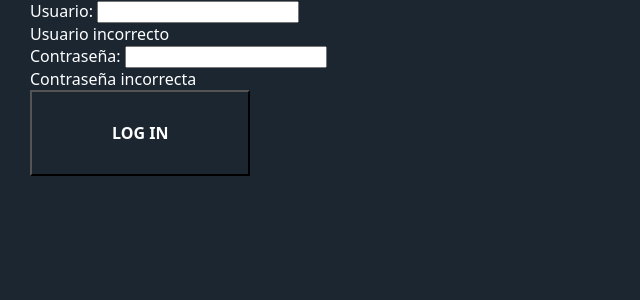
After one commit to RubenBenavidess/CMU, a PHP site: page /html/login.html in a window 1280 px wide. The commit adds this page. Shown: the top 300 px of the page, without its empty margins (0-640 px from the left). Run offline with PHP 8.4, Linux system fonts and the light colour scheme.

Commit message:
CMU V0.0.2
Division of stylesheets for reutilization

```diff
--- /dev/null
+++ b/css/general_styles.css
@@ -0,0 +1,17 @@
+@charset "utf-8";
+/* CSS Document */
+
+*{
+    margin: 0;
+    padding: 0;
+    box-sizing: border-box;
+	font-family: ui-sans-serif, system-ui, -apple-system, BlinkMacSystemFont,
+    Segoe UI, Roboto, Helvetica Neue, Arial, Noto Sans, sans-serif,
+    Apple Color Emoji, Segoe UI Emoji, Segoe UI Symbol, Noto Color Emoji;
+}
+
+body{
+    background-color: rgb(27, 38, 49);
+    margin: 0 30px;
+    color: white;
+}
--- /dev/null
+++ b/css/login_styles.css
@@ -0,0 +1,103 @@
+@charset "utf-8";
+/* CSS Document */
+
+/*BOTON LOGIN Y REGISTRO snippet from eluda recovered from: https://app.ui-snippets.com/buttons/3d-button-2 */
+.btn-54,
+.btn-54 *,
+.btn-54 :after,
+.btn-54 :before,
+.btn-54:aFF9340
+.btn-54:before {
+  border: 0 solid;
+  box-sizing: border-box;
+}
+.btn-54 {
+  -webkit-tap-highlight-color:
+transparent;
+  -webkit-appearance: button;
+  background-color:
+#000;
+  background-image: none;
+  color:
+#fff;
+  cursor: pointer;
+  font-family: ui-sans-serif, system-ui, -apple-system, BlinkMacSystemFont,
+    Segoe UI, Roboto, Helvetica Neue, Arial, Noto Sans, sans-serif,
+    Apple Color Emoji, Segoe UI Emoji, Segoe UI Symbol, Noto Color Emoji;
+  font-size: 100%;
+  line-height: 1.5;
+  margin: 0;
+  -webkit-mask-image: -webkit-radial-gradient(#000, #fff);
+  padding: 0;
+}
+.btn-54:disabled {
+  cursor: default;
+}
+.btn-54:-moz-focusring {
+  outline: auto;
+}
+.btn-54 svg {
+  display: block;
+  vertical-align: middle;
+}
+.btn-54 [hidden] {
+  display: none;
+}
+.btn-54 {
+  box-sizing: border-box;
+  display: block;
+  font-weight: 900;
+  padding: 1.8rem 5rem;
+  position: relative;
+  text-transform: uppercase;
+  background: none;
+}
+.btn-54 .content,
+.btn-54 .depth,
+.btn-54 .shadow {
+  transition: transform 0.2s;
+}
+.btn-54 .content {
+  background:
+#fff;
+  color:
+#000;
+  display: grid;
+  height: 84%;
+  left: 0;
+  place-items: center;
+  position: absolute;
+  top: 0;
+  width: 100%;
+}
+.btn-54 .depth {
+  background:
+#ccc;
+  height: 10%;
+  top: 84%;
+}
+.btn-54 .depth,
+.btn-54 .shadow {
+  display: block;
+  left: 0;
+  position: absolute;
+  width: 100%;
+}
+.btn-54 .shadow {
+  background:
+#777;
+  height: 6%;
+  top: 94%;
+}
+.btn-54:hover .content {
+  transform: translateY(4%);
+}
+.btn-54:hover .shadow {
+  transform: translateY(-20%);
+}
+.btn-54:active .content {
+  transform: translateY(8%);
+}
+.btn-54:active .shadow {
+  transform: translateY(-30%);
+}
--- /dev/null
+++ b/css/navbar_styles.css
@@ -0,0 +1,166 @@
+@charset "utf-8";
+/* CSS Document */
+
+nav a{
+    text-decoration: none;
+	color: inherit;
+}
+
+nav{
+    display: flex;
+    flex-direction: row;
+    margin: 10px 0;
+    padding: 20px;
+}
+
+#header-nav{
+    border-bottom: 3px solid rgb(214, 219, 223);
+}
+
+ul{
+    list-style: none;
+}
+
+
+#nav-left-ul{
+    display: flex;
+    flex-direction: row;
+    justify-content: left;
+    height: 100%;
+    align-items: center;
+}
+
+#nav-right-ul{
+    display: flex;
+    flex-direction: row;
+    justify-content: right;
+    height: 100%;
+    align-items: center;
+}
+
+.nav-left-item, .nav-right-item{
+    margin: 0 10px;
+    font-family: ui-sans-serif, system-ui, -apple-system, BlinkMacSystemFont,
+    Segoe UI, Roboto, Helvetica Neue, Arial, Noto Sans, sans-serif,
+    Apple Color Emoji, Segoe UI Emoji, Segoe UI Symbol, Noto Color Emoji;
+    font-weight: 900;
+}
+
+/* Snippet modified from: eluda, recovered from: https://app.ui-snippets.com/buttons/overfold */
+.nav-button,
+.nav-button *,
+.nav-button :after,
+.nav-button :before,
+.nav-button:after,
+.nav-button:before {
+border: 0 solid rgb(27, 38, 49);
+box-sizing: border-box;
+}
+.nav-button {
+background-color:
+rgb(27, 38, 49);
+background-image: none;
+color: #fff;
+cursor: pointer;
+font-family: ui-sans-serif, system-ui, -apple-system, BlinkMacSystemFont,
+    Segoe UI, Roboto, Helvetica Neue, Arial, Noto Sans, sans-serif,
+    Apple Color Emoji, Segoe UI Emoji, Segoe UI Symbol, Noto Color Emoji;
+font-size: 100%;
+font-weight: 900;
+line-height: 1.5;
+margin: 0;
+padding: 0;
+}
+.nav-button:disabled {
+cursor: default;
+}
+.nav-button:-moz-focusring {
+outline: auto;
+}
+.nav-button svg {
+display: block;
+vertical-align: middle;
+}
+.nav-button [hidden] {
+display: none;
+}
+.nav-button {
+border-width: 1px;
+padding: 0.5rem 1rem;
+position: relative;
+text-transform: uppercase;
+}
+.nav-button:before {
+--progress: 100%;
+background:
+#fff;
+-webkit-clip-path: polygon(
+    100% 0,
+    var(--progress) var(--progress),
+    0 100%,
+    100% 100%
+);
+clip-path: polygon(
+    100% 0,
+    var(--progress) var(--progress),
+    0 100%,
+    100% 100%
+);
+content: "";
+inset: 0;
+position: absolute;
+transition: -webkit-clip-path 0.2s ease;
+transition: clip-path 0.2s ease;
+transition: clip-path 0.2s ease, -webkit-clip-path 0.2s ease;
+}
+.nav-button:hover:before {
+--progress: 0%;
+}
+.nav-button .text-container {
+display: block;
+overflow: hidden;
+position: relative;
+color: white;
+}
+.nav-button .text {
+display: block;
+font-weight: 900;
+position: relative;
+color: white;
+}
+.nav-button:hover .text {
+-webkit-animation: move-up-alternate 0.3s ease forwards;
+animation: move-up-alternate 0.3s ease forwards;
+color: #000;
+
+}
+@-webkit-keyframes move-up-alternate {
+0% {
+    transform: translateY(0);
+}
+50% {
+    transform: translateY(80%);
+}
+51% {
+    transform: translateY(-80%);
+}
+to {
+    transform: translateY(0);
+}
+}
+@keyframes move-up-alternate {
+0% {
+    transform: translateY(0);
+}
+50% {
+    transform: translateY(80%);
+}
+51% {
+    transform: translateY(-80%);
+}
+to {
+    transform: translateY(0);
+}
+}
+
+/* End Snippet */
--- /dev/null
+++ b/html/login.html
@@ -0,0 +1,38 @@
+<!doctype html>
+<html>
+<head>
+<meta charset="utf-8">
+<meta name="viewport" content="width=device-width, initial-scale=1.0">
+<title>Ferreteria CJY - Inicio de sesión</title>
+<link href="../css/general_styles.css" rel="stylesheet" type="text/css">
+<link href="../css/navbar_styles.css" rel="stylesheet" type="text/css">
+<link href="../css/footer_styles.css" rel="stylesheet" type="text/css">
+<link href="../css/login_styles.css" rel="stylesheet" type="text/css">
+<link rel="stylesheet" href="https://fonts.googleapis.com/icon?family=Material+Icons">
+</head>
+<body>
+	<div class="container">
+		<form class="formLogin" id="formLogin" method="POST" action="../scripts/php/login.php">
+			<div class="formInputs">
+				<label for="user">
+					Usuario:
+				</label>
+				<input id="user" name="user" type="text" required>
+				<div class="msgError" id="msgInvUser">
+					<p>Usuario incorrecto</p>
+				</div>
+				<label for="password">
+					Contraseña:
+				</label>
+				<input id="password" name="password" type="password" required>
+				<div class="msgError" id="msgInvPwd">
+					<p>Contraseña incorrecta</p>
+				</div>
+				<button id="btnLogin" type="submit" class="btn-54"> LOG IN </button>
+			</div>
+		</form>
+	</div>
+
+	<script src="../scripts/js/login.js"></script>
+</body>
+</html>
--- a/html/main.html
+++ b/html/main.html
@@ -6,6 +6,9 @@
     <meta charset="UTF-8">
     <meta name="viewport" content="width=device-width, initial-scale=1.0">
     <title>CMU</title>
+	<link href="../css/general_styles.css" rel="stylesheet" type="text/css">
+	<link href="../css/navbar_styles.css" rel="stylesheet" type="text/css">
+	<link href="../css/footer_styles.css" rel="stylesheet" type="text/css">
     <link rel="stylesheet" href="../css/main_styles.css">
     <link rel="stylesheet" href="https://fonts.googleapis.com/icon?family=Material+Icons">
 </head>
@@ -33,7 +36,7 @@
                         </span></button></li>
                     <li class="nav-right-item"><button class="nav-button">
                         <span class="text-container">
-                            <span class="text">Iniciar Sesión</span>
+							<span class="text"><a href="login.html">Iniciar Sesión</a></span>
                         </span></button></li>
                     </button></li>
                 </ul>
--- /dev/null
+++ b/scripts/js/login.js
@@ -0,0 +1,35 @@
+// JavaScript Document
+document.getElementById('formLogin').addEventListener('submit', function(e) {
+    e.preventDefault();
+    var formData = new FormData(this);
+
+    fetch('../scripts/php/login.php', {
+        method: 'POST',
+        body: formData
+    })
+
+    .then(response => response.json())
+    .then(data => {
+		if(!data.success){
+			window.location.href = 'errorBDD.html';
+		}
+
+        if (data.errorUsuario) {
+            document.getElementById('msgInvUser').style.display = 'block';
+        }
+        else if (data.errorPassword) {
+            document.getElementById('msjInvPwd').style.display = 'block';
+        }
+		else {
+            window.location.href = 'main.html';
+        }
+    });
+});
+
+document.getElementById('usuario').addEventListener('input', function(){
+	document.getElementById('msj_usr_inv').style.display = 'none';
+});
+
+document.getElementById('password').addEventListener('input', function(){
+	document.getElementById('msj_pwd_inv').style.display = 'none';
+});
```
Also changed, not shown: css/footer_styles.css (added, +46 -0 lines), css/main_styles.css (+0 -226 lines).
